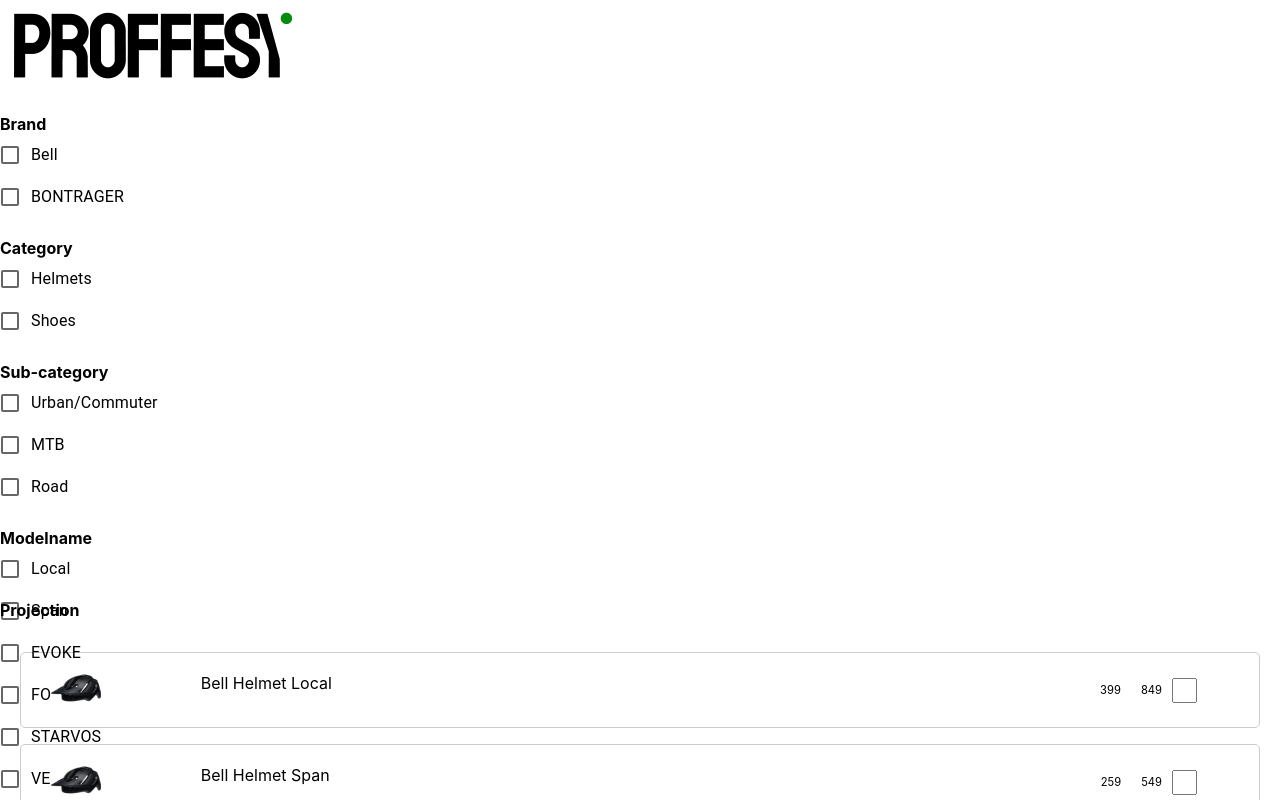
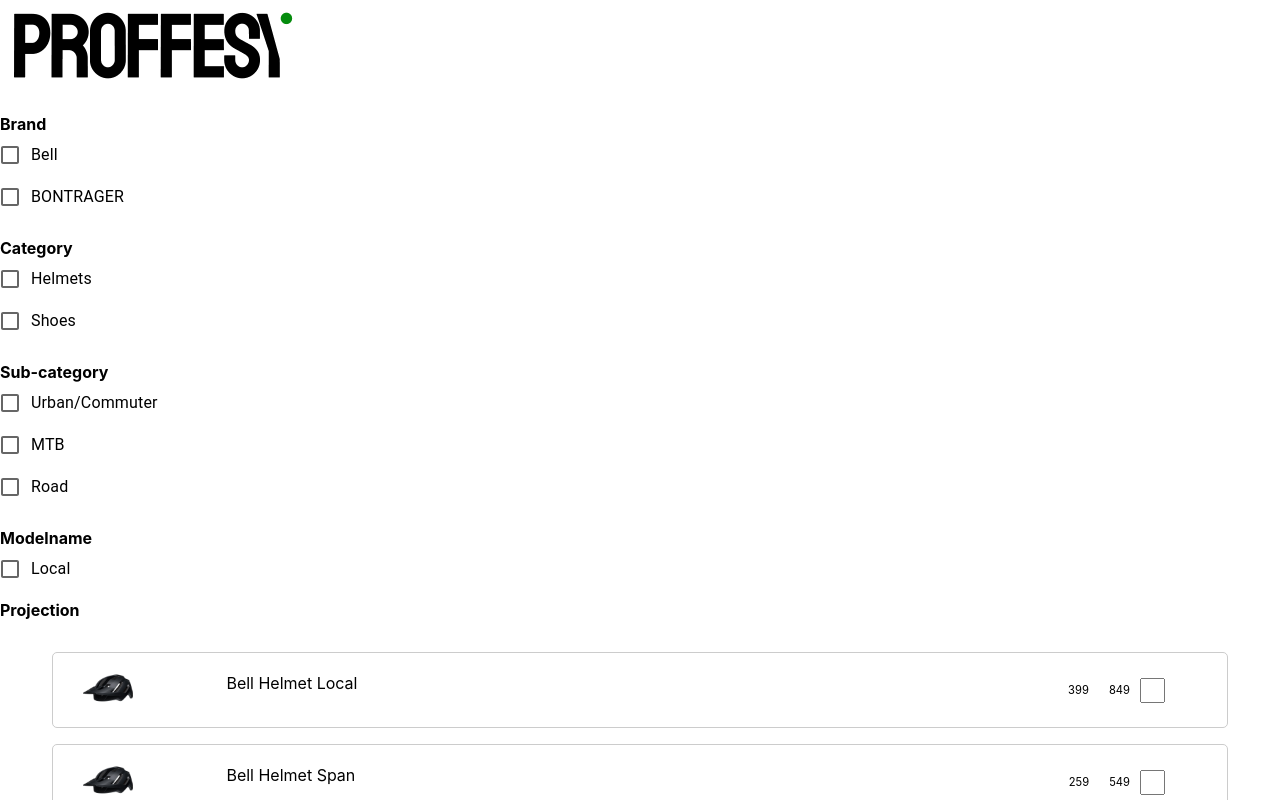
Before and after one commit to Jaglyser/professy, a Next.js app: page / in a window 1280 px wide. Built offline with nearby package versions, Linux system fonts and the light colour scheme.

Commit message:
css structuring

```diff
--- a/lib/Components/Panes/SplitPane.jsx
+++ b/lib/Components/Panes/SplitPane.jsx
@@ -8,6 +8,7 @@
 import Filters from "../filter/Filters";
 import SplitPaneContext from "../Panes/SplitPaneContext";
 import ProductList from "../Products/ProductList";
+import classes from './SplitPane.module.css';
 
 const SplitPane = ({ children, ...props }) => {
   const [clientHeight, setClientHeight] = useState(null);
@@ -85,7 +86,7 @@
   }, [clientHeight]);
 
   return (
-    <div {...props} className="split-pane-top" ref={topRef}>
+    <div {...props} className={classes["split-pane-top"]} ref={topRef}>
       <Filters></Filters>
     </div>
   );
@@ -94,7 +95,7 @@
 export const SplitPaneBottom = (props) => {
 
   return (
-    <div className="split-pane-bottom">
+    <div className={classes["split-pane-bottom"]}>
       <b>Projection</b>
     </div>
   );
@@ -115,13 +116,13 @@
     topRef.current.style.maxWidth = clientWidth + "px";
   }, [clientWidth]);
 
-  return <div {...children} className="split-pane-left" ref={topRef} />;
+  return <div {...children} className={classes['split-pane-left']} ref={topRef} />;
 };
 
 export const SplitPaneRight = (jsonData) => {
 
   return (
-    <div className="container split-plane-right-container">
+    <div className={classes["split-plane-right-container"]}>
       <ProductList {...jsonData} />
     </div>
   );
--- /dev/null
+++ b/lib/Components/Panes/SplitPane.module.css
@@ -0,0 +1,19 @@
+.split-pane-top,
+.split-pane-bottom,
+.split-pane-right {
+  flex: 1;
+  overflow: hidden;
+}
+
+.split-pane-left {
+    min-width: 50%;
+    flex: 2 2 60%;
+    overflow: hidden;
+  }
+
+  .split-plane-right-container {
+    height: calc(100vh - 100px);
+    overflow-y: scroll;
+    width: 100%;
+    padding: 0 2rem;
+  }
```
Also changed, not shown: styles/index.css (+0 -23 lines).
